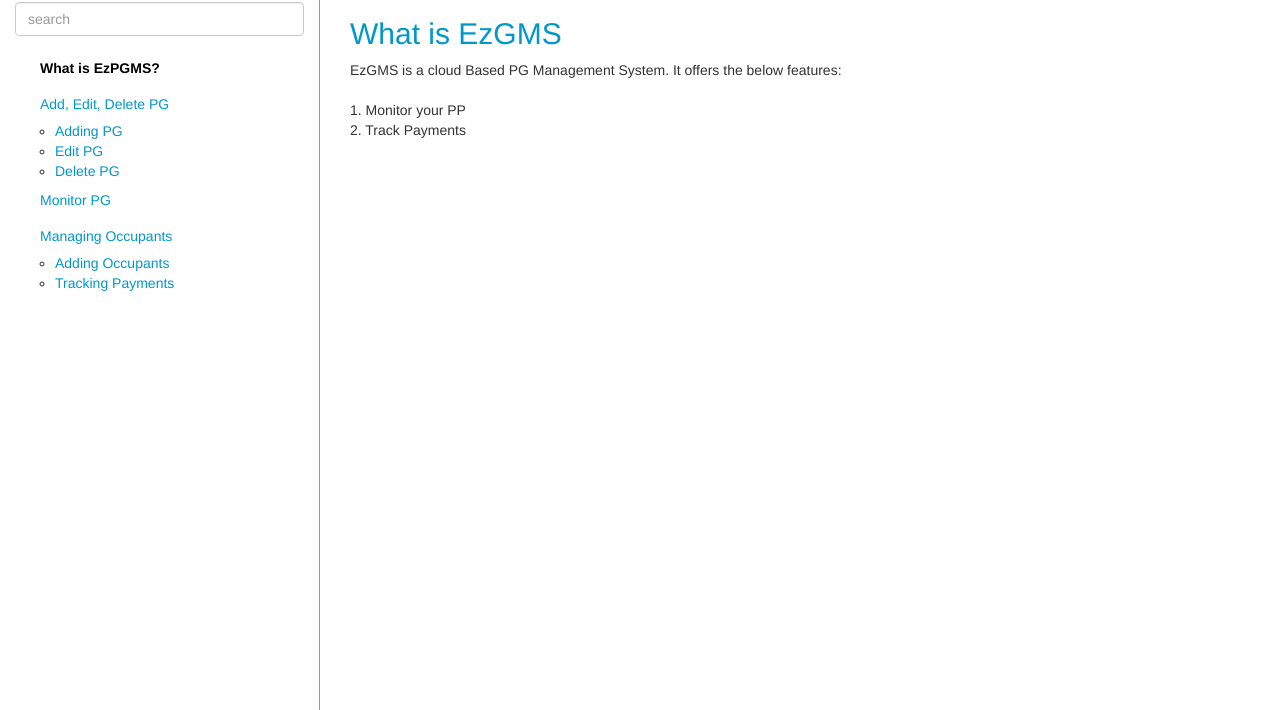
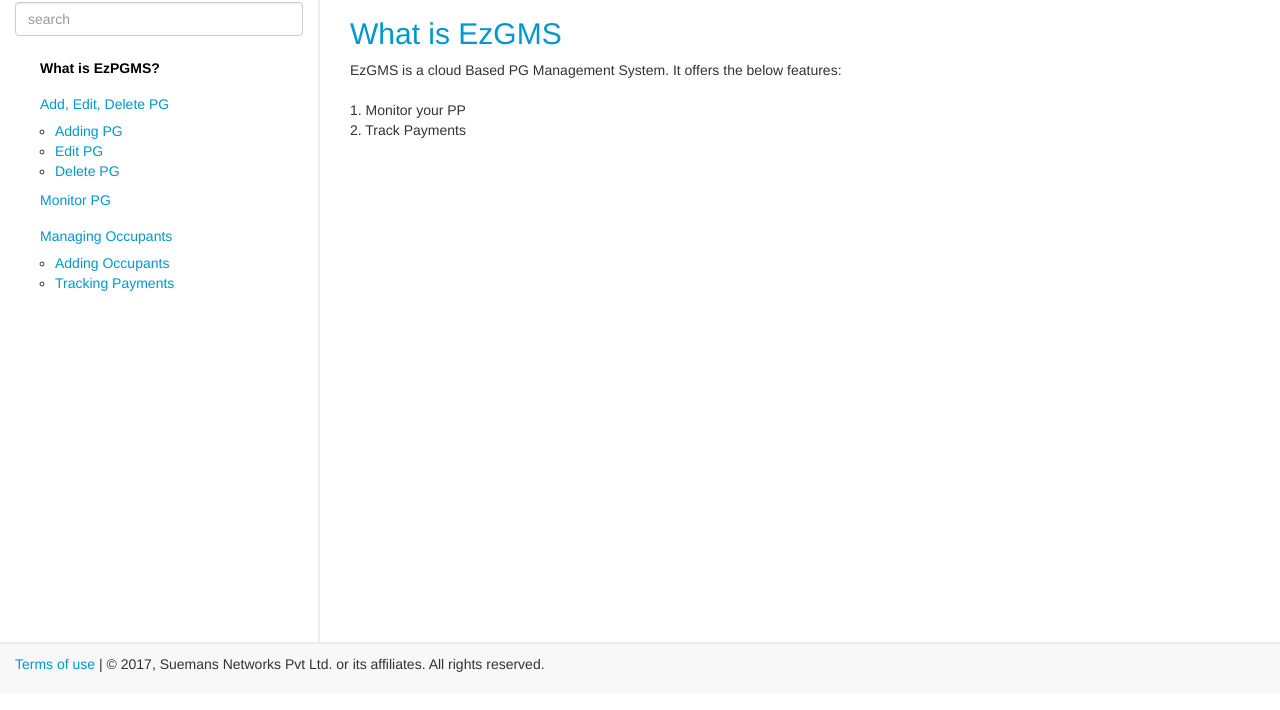
Before and after one commit to ajithsimon/Ezpg, a plain HTML site: page index.html in a window 1280 px wide. Shown: the part 96-806 px from the top of the page. Drawn offline with nearby package versions, Linux system fonts and the light colour scheme.

Commit message:
footer started

```diff
--- a/css/style.css
+++ b/css/style.css
@@ -31,9 +31,9 @@ a,a:hover,a:focus{
     padding: 0;
 }
 .sidebar{
-    height: 100vh;
+    height: 85vh;
     overflow-y: scroll;
-    border-right: 1px solid #999;
+    border-right: 2px solid #ececec;
 }
 .main-content{
     padding: 15px;
@@ -57,3 +57,8 @@ h1,.h1{
     color: #999;
     font-style: italic;
 }
+.footer{
+    background: #f8f8f8;
+    border-top: 2px solid #ececec;
+    padding: 10px 0;
+}
--- a/index.html
+++ b/index.html
@@ -67,5 +67,17 @@
                 </div>
             </div>
         </div>
+        <footer>
+            <div class="footer">
+                <div class="container-fluid">
+                    <div class="row">
+                        <div class="col-sm-6 col-xs-12">
+                            <p><a href="#">Terms of use</a> | © 2017, Suemans Networks Pvt Ltd. or its affiliates. All rights reserved.</p>
+                        </div>
+                        <div class="col-sm-6 col-xs-12"></div>
+                    </div>
+                </div>
+            </div>
+        </footer>
     </body>
 </html>
```
